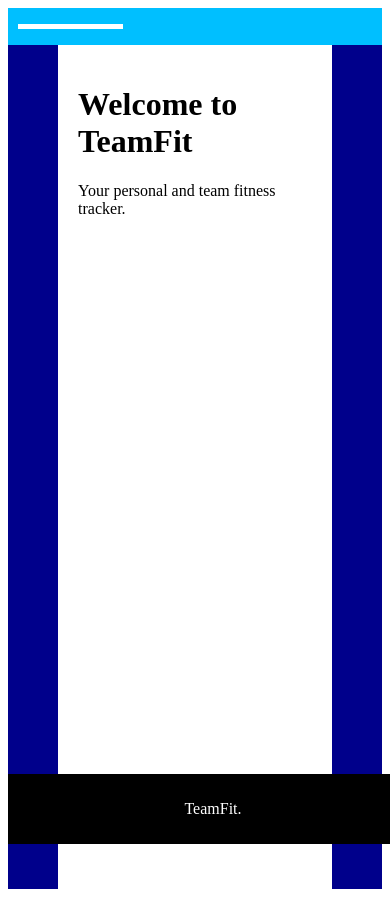
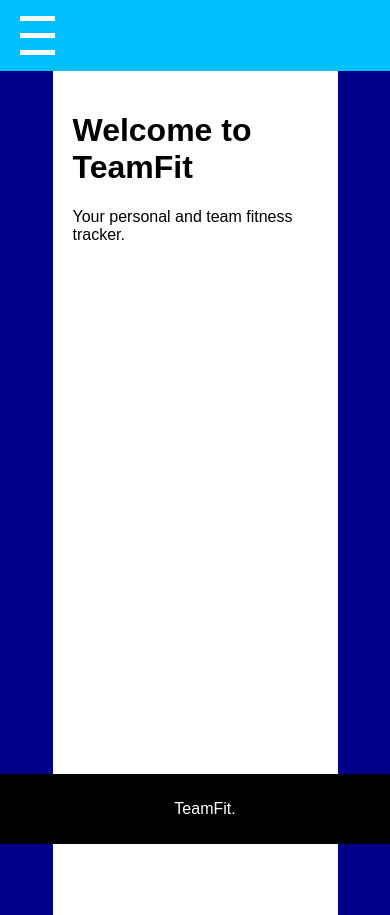
Before and after one commit to isiahmacias25/TeamFit, a PHP site: page /home.html in a window 390 px wide. Before the commit the page ends 889 px from the top, so only its background shows below. Run offline with PHP 8.4, Linux system fonts and the light colour scheme.

Commit message:
Update Styles.css

```diff
--- a/Styles.css
+++ b/Styles.css
@@ -1,8 +1,14 @@
+body {
+    margin: 0;
+    font-family: Arial, sans-serif;
+    background-color: white;
+}
+
 /* Sticky Header */
 header {
     background-color: #00BFFF; /* Bright blue */
     color: white;
-    padding: 10px 20px;
+    padding: 10px 0;
     text-align: center;
     font-size: 24px;
     position: sticky;
@@ -16,8 +22,9 @@ header {
 /* Hamburger Menu */
 .menu-icon {
     display: flex;
-    flex-direction: row;
+    flex-direction: column;
     cursor: pointer;
+    margin-left: 20px;
 }
 
 .menu-icon div {
@@ -82,12 +89,8 @@ nav ul li a {
         width: 100%;
         background-color: #00BFFF;
         position: absolute;
-        top: 60px; /* Positioned below header */
+        top: 60px;
         left: 0;
-    }
-
-    nav ul.show {
-        display: flex;
     }
 
     nav ul li {
@@ -95,11 +98,4 @@ nav ul li a {
         width: 100%;
         text-align: center;
     }
-
-    /* Make the header more compact on mobile */
-    header {
-        flex-direction: column;
-        align-items: flex-start;
-        padding: 10px;
-    }
 }
```
